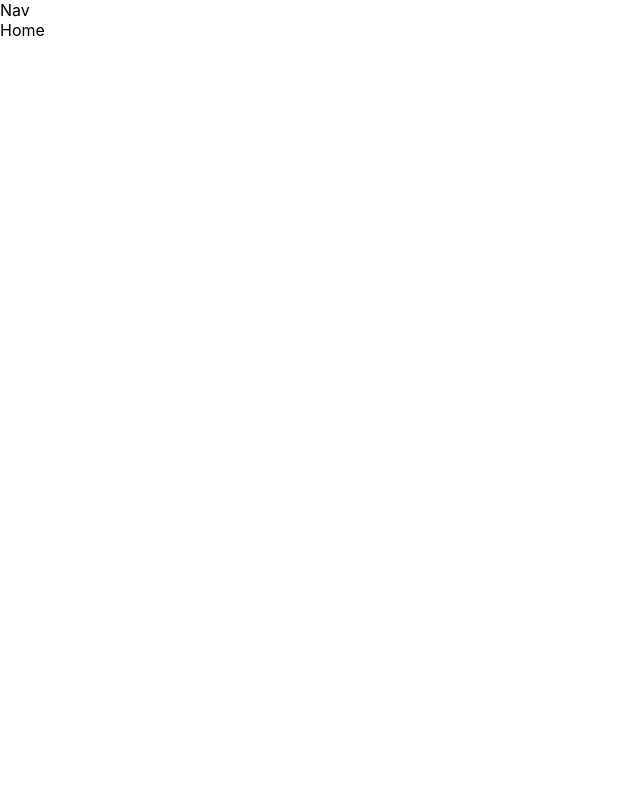
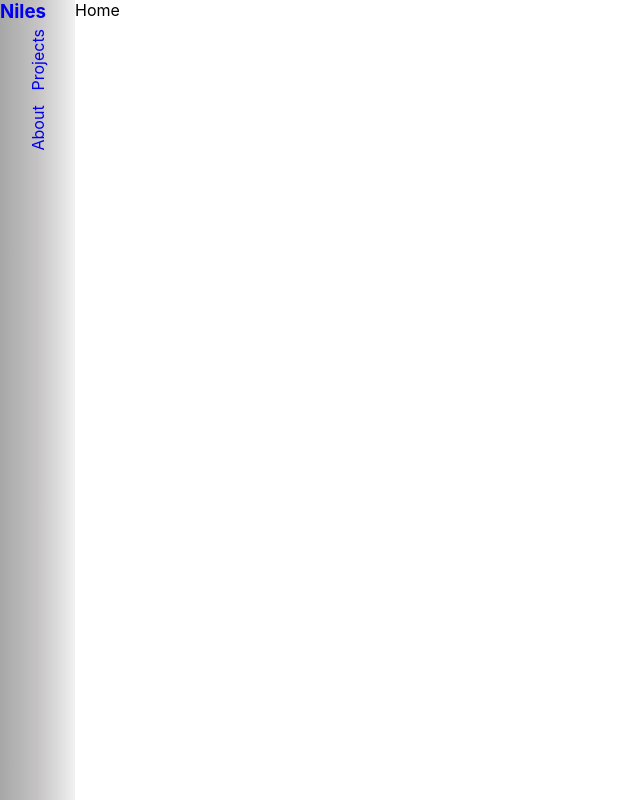
Before and after one commit to niles87/portfolio_, a React (Create React App) app: page / in a window 1280 px wide. Shown: the whole page, without its empty margins (0-640 px from the left). Built offline with nearby package versions, Linux system fonts and the light colour scheme.

Commit message:
added style to nav component and flex layout for entire app

```diff
--- a/package.json
+++ b/package.json
@@ -1,5 +1,5 @@
 {
-  "name": "client",
+  "name": "niles",
   "version": "0.1.0",
   "private": true,
   "dependencies": {
--- a/src/App.css
+++ b/src/App.css
@@ -0,0 +1,3 @@
+.App {
+  display: flex;
+}
--- a/src/App.tsx
+++ b/src/App.tsx
@@ -10,6 +10,7 @@ import "./App.css";
 function App() {
   return (
     <Fragment>
+      <div className="App">
         <Router>
           <Nav />
           <Switch>
@@ -18,6 +19,7 @@ function App() {
             <Route exact path="/about" component={About} />
           </Switch>
         </Router>
+      </div>
     </Fragment>
   );
 }
--- a/src/components/Nav/index.tsx
+++ b/src/components/Nav/index.tsx
@@ -1,7 +1,30 @@
-import React from "react";
+import React, { Fragment } from "react";
+import { Link } from "react-router-dom";
+import "./style.css";
 
-const Nav = () => {
-  return <div>Nav</div>;
+const Nav = (): JSX.Element => {
+  return (
+    <Fragment>
+      <div className="navbar">
+        <div className="logo">
+          <Link to="/">
+            <h3>Niles </h3>
+          </Link>
+        </div>
+        <div className="links">
+          <div>
+            <Link to="/projects">Projects</Link>
+          </div>
+          <div>
+            <Link to="/about">About</Link>
+          </div>
+          {/* <div >
+              <Link to="/about">About</Link>
+            </div> */}
+        </div>
+      </div>
+    </Fragment>
+  );
 };
 
 export default Nav;
--- /dev/null
+++ b/src/components/Nav/style.css
@@ -0,0 +1,30 @@
+.navbar {
+  width: 75px;
+  height: 100vh;
+  background-image: linear-gradient(
+    to left,
+    rgb(241, 241, 241),
+    rgb(197, 195, 195),
+    rgb(167, 167, 167)
+  );
+  display: flex;
+  flex-direction: column;
+}
+
+a {
+  text-decoration: none;
+}
+
+.logo {
+  margin-bottom: 20px;
+}
+
+.links {
+  display: flex;
+  flex-direction: column;
+}
+
+.links > div {
+  transform: rotate(-90deg);
+  padding: 20px;
+}
--- a/src/index.css
+++ b/src/index.css
@@ -1,13 +1,17 @@
+* {
+  margin: 0;
+  padding: 0;
+  box-sizing: border-box;
+}
+
 body {
   margin: 0;
-  font-family: -apple-system, BlinkMacSystemFont, 'Segoe UI', 'Roboto', 'Oxygen',
-    'Ubuntu', 'Cantarell', 'Fira Sans', 'Droid Sans', 'Helvetica Neue',
-    sans-serif;
+  font-family: -apple-system, BlinkMacSystemFont, "Segoe UI", "Roboto", "Oxygen", "Ubuntu",
+    "Cantarell", "Fira Sans", "Droid Sans", "Helvetica Neue", sans-serif;
   -webkit-font-smoothing: antialiased;
   -moz-osx-font-smoothing: grayscale;
 }
 
 code {
-  font-family: source-code-pro, Menlo, Monaco, Consolas, 'Courier New',
-    monospace;
+  font-family: source-code-pro, Menlo, Monaco, Consolas, "Courier New", monospace;
 }
```
Lines whose indentation alone changed are shown as unchanged.
